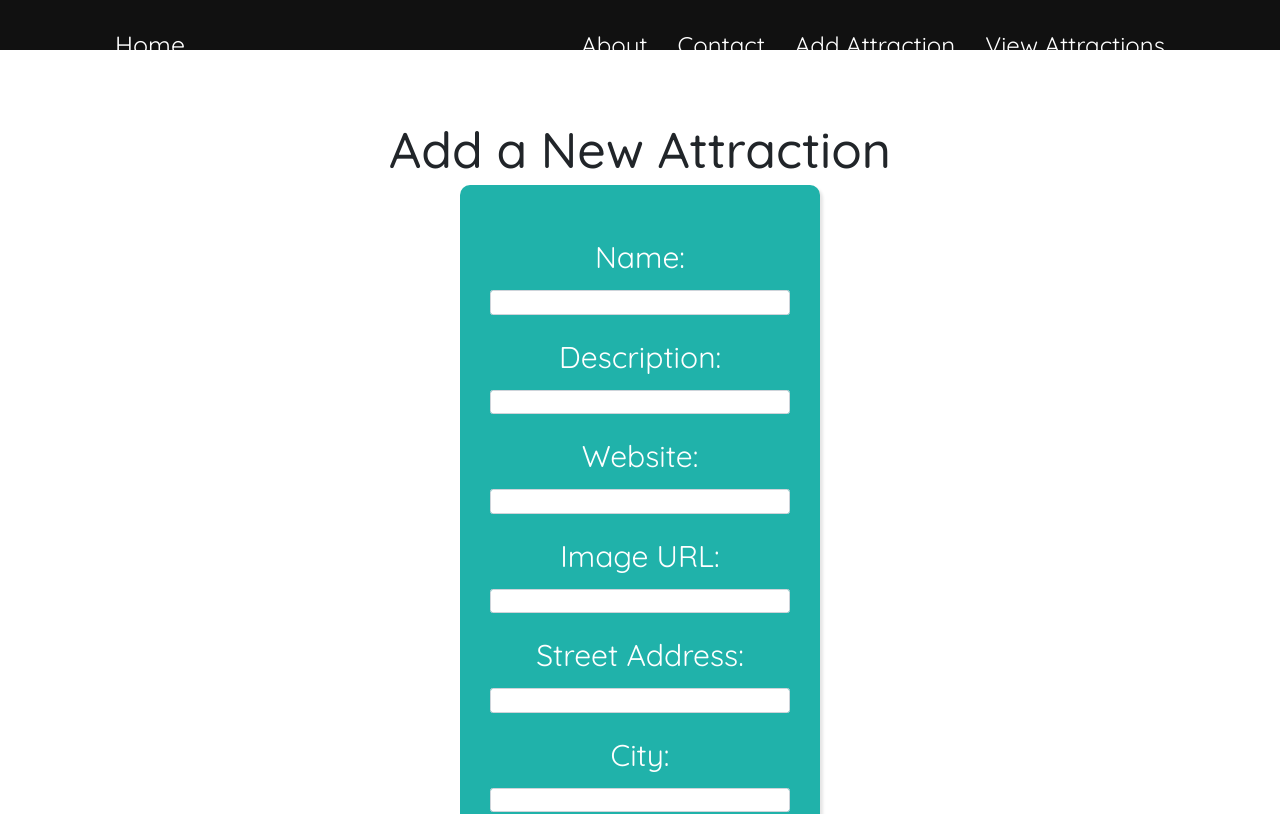
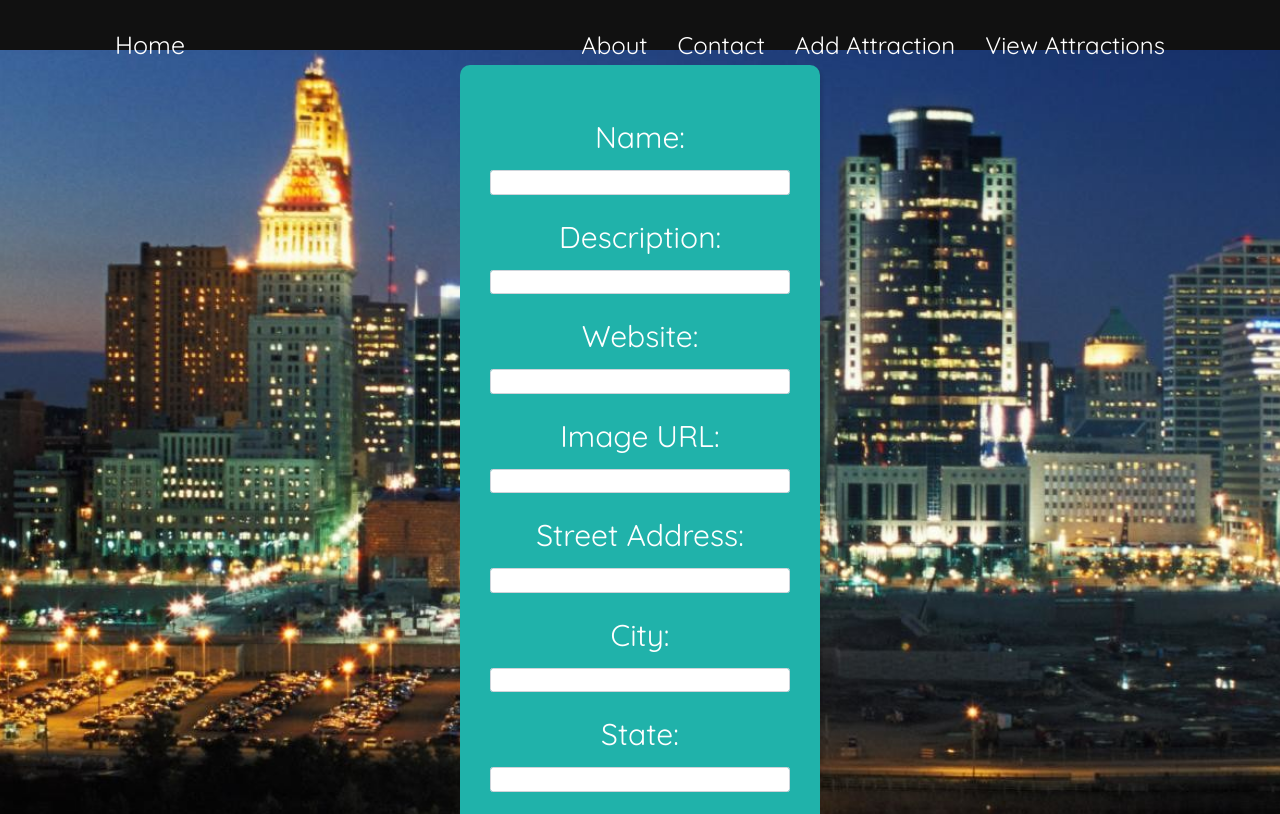
Before and after one commit to rtwele/capstone-copy, a React (Create React App) app: page /addattraction in a window 1280 px wide. Shown: the top 814 px of the page. Built offline with nearby package versions, Linux system fonts and the light colour scheme; the HTML template or start-up script is replaced by a standard one.

Commit message:
new background

```diff
--- a/src/pages/homePage.js
+++ b/src/pages/homePage.js
@@ -27,6 +27,10 @@ import FooterHome from '../components/FooterHome'
         return (
             <div onScroll={ this.handleScroll }>
                 <section className="home">
+                    <div className="perf">
+                    <h5 id="landing-text">Welcome to Cincinnati!</h5>
+                    <div id="landing-button">Learn More</div>
+                    </div>
                 </section>
 
                 <div>
--- a/src/styles/AddAttraction.css
+++ b/src/styles/AddAttraction.css
@@ -1,9 +1,9 @@
-.containerAddPage {
-    width: 80vw;
-    margin-left: auto;
-    margin-right: auto;
-    margin-top: 15vh;
-    margin-bottom: 10vh;
+div .containerAddPage {
+    background-image: url('../assets/cincinnati.jpg');
+    background-position: center;
+    background-size: cover;
+    width: 100%;
+    height: auto;
 }
 .nav {
     z-index: 1;
--- a/src/styles/contact.css
+++ b/src/styles/contact.css
@@ -86,12 +86,9 @@ body {
     margin-top: 0;
 }
 
-<<<<<<< HEAD
-=======
 .contactContainerReturn {
     margin-top: 10vh;
 }
->>>>>>> 60e54bba71a7068cdf0f768190fbf9df442b3b0b
 
 /* Media qurey section */
 
--- a/src/styles/homePage.css
+++ b/src/styles/homePage.css
@@ -12,7 +12,6 @@ body {
 /* --> https://codepen.io/abdosteif/pen/bRoyMb?editors=1100*/
 
 /* Navbar section */
-
 .nav {
     width: 100%;
     height: 50px;
@@ -20,6 +19,7 @@ body {
     line-height: 50px;
     text-align: center;
     background-color: #111;
+    /* box-shadow: 0 0px 50px rgba(255, 255, 255, 0.3); */
 }
 
 .nav div.logo {
@@ -76,9 +76,13 @@ body {
 .home {
     width: 100%;
     height: 100vh;
-    background-image: url(../assets/holder1.jpg);
+    background-image: url(../assets/landing.jpg);
     background-position: center top;
     background-size:cover;
+}
+
+.perf{
+   padding-top: 200px;
 }
 
 .navTrigger {
@@ -91,8 +95,26 @@ body {
     -webkit-transition: all 0.4s ease;
     transition: all 0.4s ease;
 }
+#landing-text {
+    margin: 0;
 
-
+    color: white;
+    font-size: 50px;
+}
+#landing-button {
+    margin: 20px auto;
+    width: 200px;
+    height: 50px;
+    line-height: 50px;
+    background-color: white;
+    color: black;
+    font-size: 16px;
+    font-weight: bold;
+    transition-duration: 0.5s;
+}
+#landing-button:hover {
+    background-color: rgba(255, 255, 255, 0.75);
+}
 /* Media qurey section */
 
 @media screen and (min-width: 768px) and (max-width: 1024px) {
```
Also changed, not shown: 1 other file (tests, documents, lock files or other folders).
